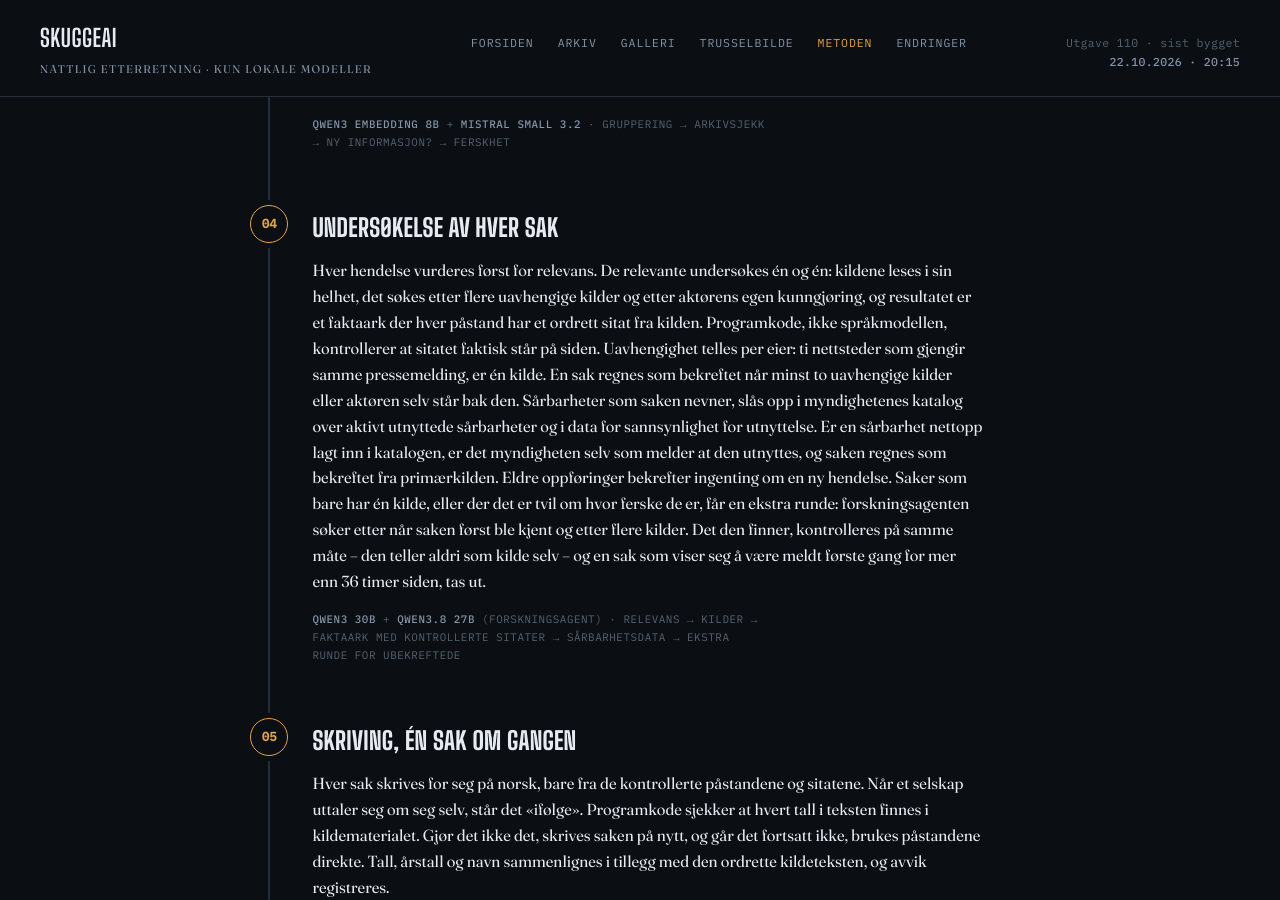
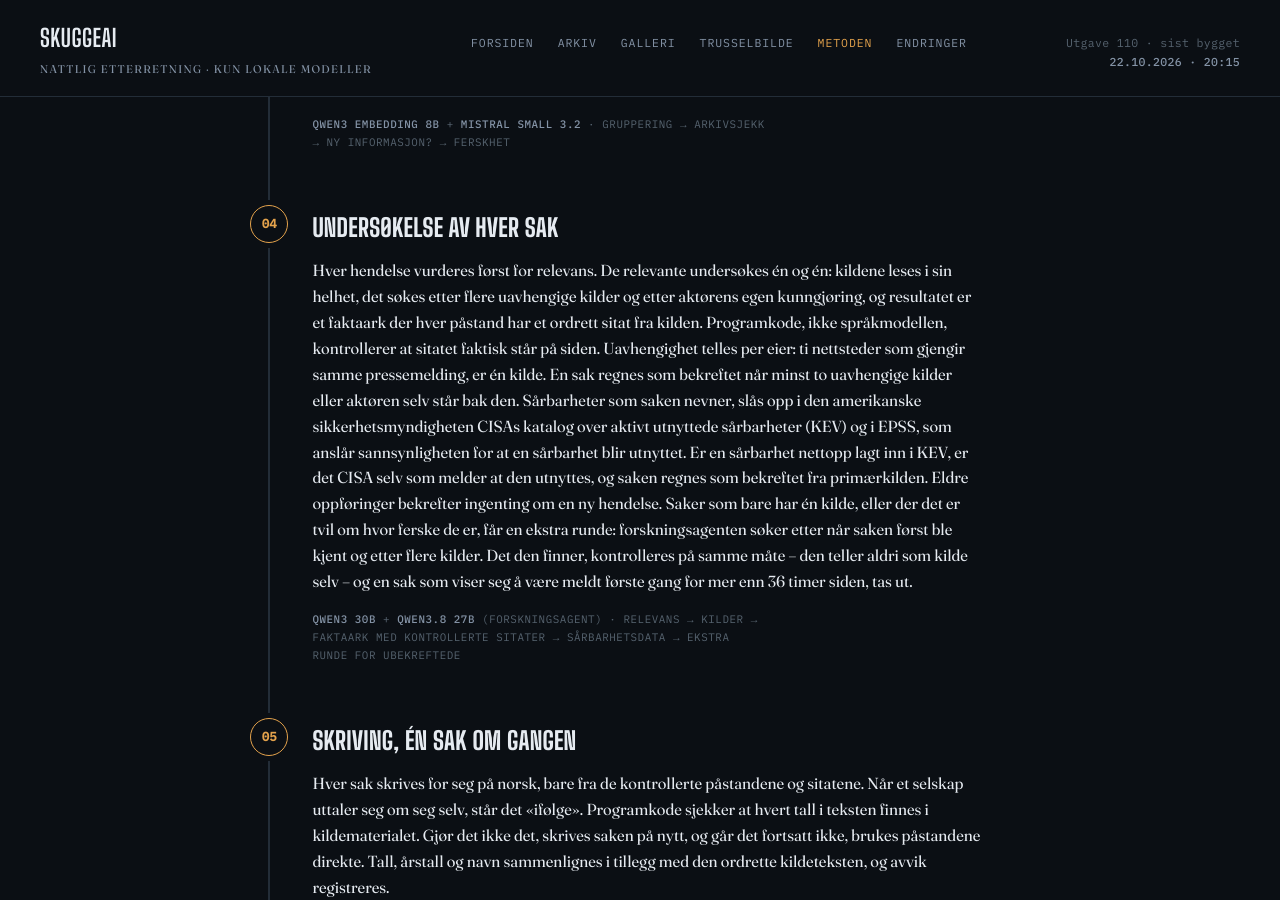
Before and after one commit to Skuggemannen/skuggeai-news, a Jekyll site: the page built from metoden.html, in a window 1280 px wide and 900 px high, scrolled down 1446 px. Built offline with Jekyll 4.4.1, drawn with Linux system fonts in a browser that asks for light colours.

Commit message:
Metoden: nevn CISA KEV og EPSS ved navn

```diff
--- a/metoden.html
+++ b/metoden.html
@@ -54,7 +54,7 @@
     <div class="stage-rail"><div class="stage-node">04</div><div class="stage-line"></div></div>
     <div class="stage-body">
       <h3 class="stage-name">Undersøkelse av hver sak</h3>
-      <p class="stage-desc">Hver hendelse vurderes først for relevans. De relevante undersøkes én og én: kildene leses i sin helhet, det søkes etter flere uavhengige kilder og etter aktørens egen kunngjøring, og resultatet er et faktaark der hver påstand har et ordrett sitat fra kilden. Programkode, ikke språkmodellen, kontrollerer at sitatet faktisk står på siden. Uavhengighet telles per eier: ti nettsteder som gjengir samme pressemelding, er én kilde. En sak regnes som bekreftet når minst to uavhengige kilder eller aktøren selv står bak den. Sårbarheter som saken nevner, slås opp i myndighetenes katalog over aktivt utnyttede sårbarheter og i data for sannsynlighet for utnyttelse. Er en sårbarhet nettopp lagt inn i katalogen, er det myndigheten selv som melder at den utnyttes, og saken regnes som bekreftet fra primærkilden. Eldre oppføringer bekrefter ingenting om en ny hendelse. Saker som bare har én kilde, eller der det er tvil om hvor ferske de er, får en ekstra runde: forskningsagenten søker etter når saken først ble kjent og etter flere kilder. Det den finner, kontrolleres på samme måte – den teller aldri som kilde selv – og en sak som viser seg å være meldt første gang for mer enn 36 timer siden, tas ut.</p>
+      <p class="stage-desc">Hver hendelse vurderes først for relevans. De relevante undersøkes én og én: kildene leses i sin helhet, det søkes etter flere uavhengige kilder og etter aktørens egen kunngjøring, og resultatet er et faktaark der hver påstand har et ordrett sitat fra kilden. Programkode, ikke språkmodellen, kontrollerer at sitatet faktisk står på siden. Uavhengighet telles per eier: ti nettsteder som gjengir samme pressemelding, er én kilde. En sak regnes som bekreftet når minst to uavhengige kilder eller aktøren selv står bak den. Sårbarheter som saken nevner, slås opp i den amerikanske sikkerhetsmyndigheten CISAs katalog over aktivt utnyttede sårbarheter (KEV) og i EPSS, som anslår sannsynligheten for at en sårbarhet blir utnyttet. Er en sårbarhet nettopp lagt inn i KEV, er det CISA selv som melder at den utnyttes, og saken regnes som bekreftet fra primærkilden. Eldre oppføringer bekrefter ingenting om en ny hendelse. Saker som bare har én kilde, eller der det er tvil om hvor ferske de er, får en ekstra runde: forskningsagenten søker etter når saken først ble kjent og etter flere kilder. Det den finner, kontrolleres på samme måte – den teller aldri som kilde selv – og en sak som viser seg å være meldt første gang for mer enn 36 timer siden, tas ut.</p>
       <p class="stage-meta mono"><b>Qwen3 30B</b> + <b>Qwen3.8 27B</b> (forskningsagent) &middot; relevans &rarr; kilder &rarr; faktaark med kontrollerte sitater &rarr; sårbarhetsdata &rarr; ekstra runde for ubekreftede</p>
     </div>
   </div>
```
